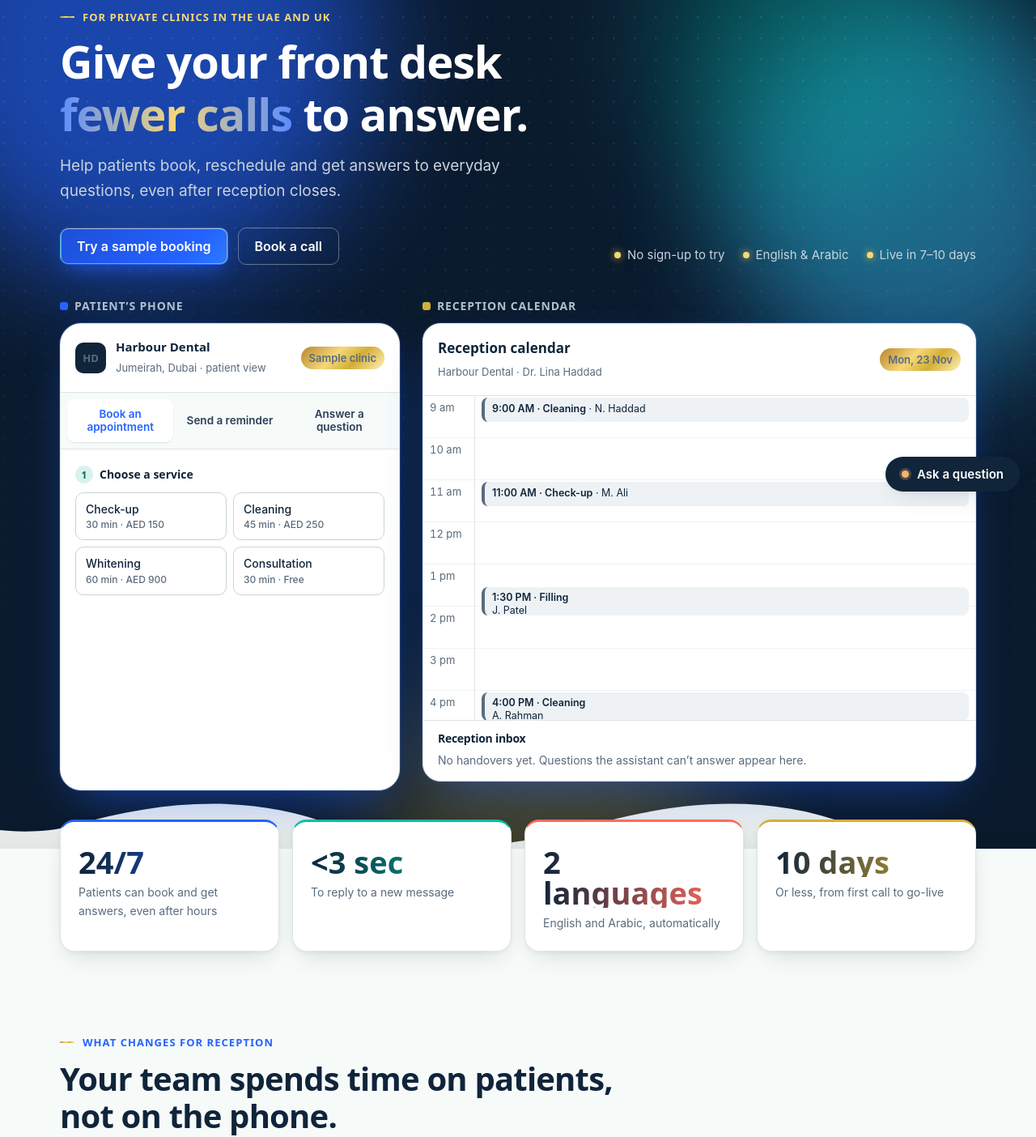
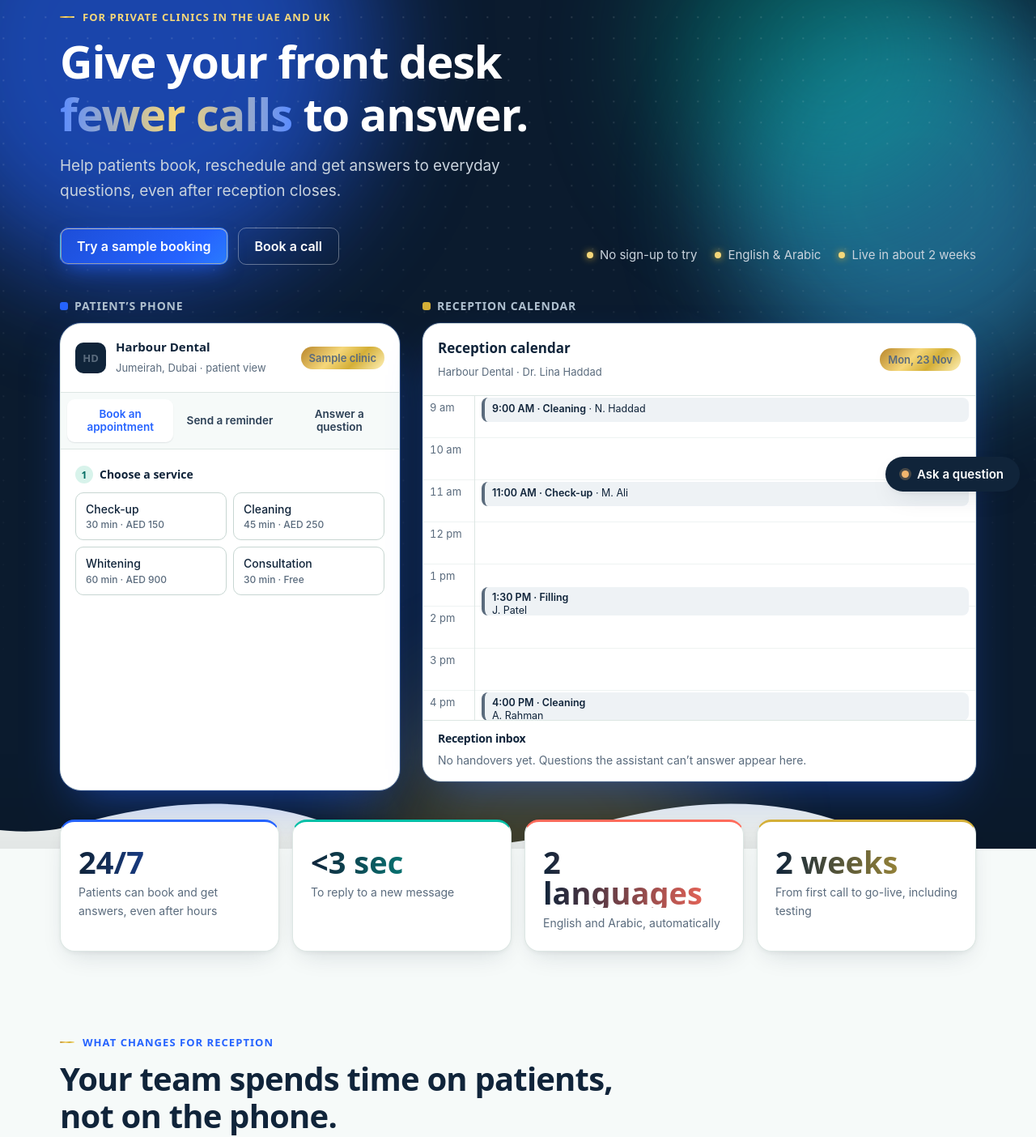
Before and after one commit to AbbasiSarah/saraautomates, a plain HTML site: page index.html in a window 1280 px wide. Shown: the part 173-1577 px from the top of the page at 81% size. Drawn offline with Linux system fonts and the light colour scheme.

Commit message:
Add README and match setup time to the Solutions page

```diff
--- a/index.html
+++ b/index.html
@@ -51,7 +51,7 @@
           <a class="btn btn-secondary" href="book.html">Book a call</a>
         </div>
       </div>
-      <ul class="hero-facts" aria-label="Highlights"><li>No sign-up to try</li><li>English &amp; Arabic</li><li>Live in 7–10 days</li></ul>
+      <ul class="hero-facts" aria-label="Highlights"><li>No sign-up to try</li><li>English &amp; Arabic</li><li>Live in about 2 weeks</li></ul>
     </div>
     <div class="hero-demo" id="try">
       <div class="demo-full">
@@ -68,7 +68,7 @@
       <div class="stat"><p class="num" data-count="24" data-suffix="/7">24/7</p><p>Patients can book and get answers, even after hours</p></div>
       <div class="stat"><p class="num" data-count="3" data-prefix="&lt;" data-suffix=" sec">&lt;3 sec</p><p>To reply to a new message</p></div>
       <div class="stat"><p class="num" data-count="2" data-suffix=" languages">2 languages</p><p>English and Arabic, automatically</p></div>
-      <div class="stat"><p class="num" data-count="10" data-suffix=" days">10 days</p><p>Or less, from first call to go-live</p></div>
+      <div class="stat"><p class="num" data-count="2" data-suffix=" weeks">2 weeks</p><p>From first call to go-live, including testing</p></div>
     </div>
   </div>
 </section>
```
Also changed, not shown: 1 other file.
